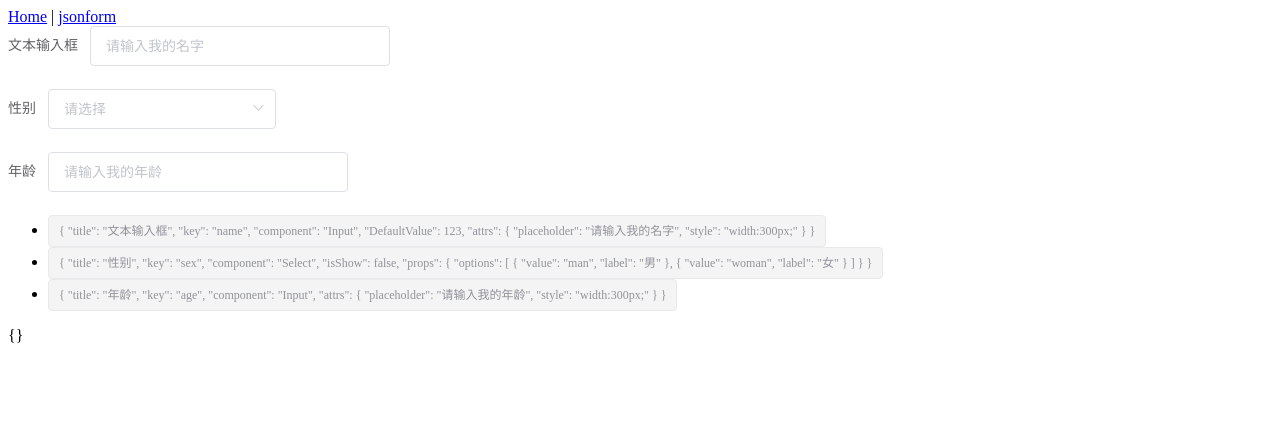
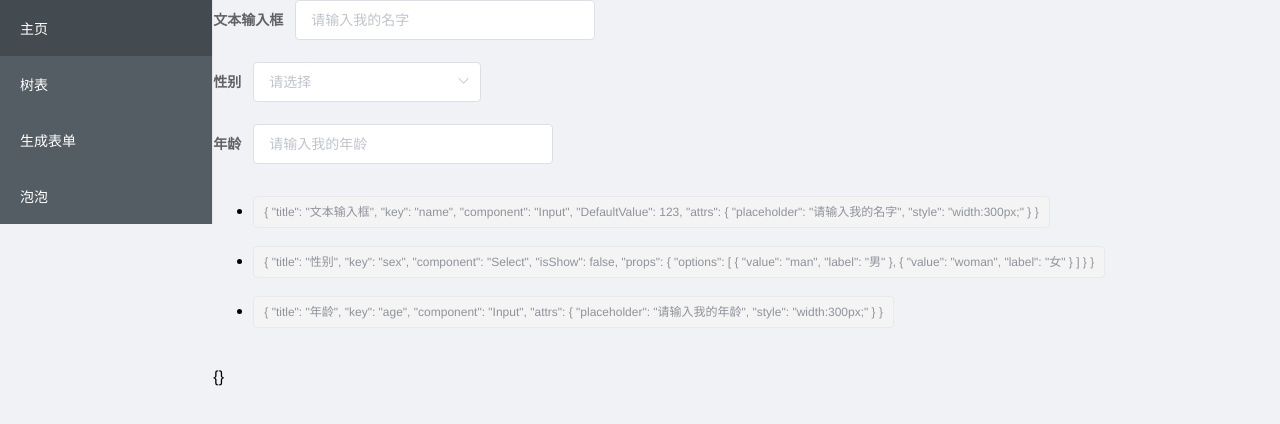
Before and after one commit to Liugq5713/growth-vue, a Vue app: page /#/jsonform in a window 1280 px wide. Shown: the top 424 px of the page. Built offline with nearby package versions, Linux system fonts and the light colour scheme.

Commit message:
wip add  tree table

```diff
--- a/package.json
+++ b/package.json
@@ -31,7 +31,9 @@
       "plugin:vue/essential",
       "eslint:recommended"
     ],
-    "rules": {},
+    "rules": {
+      "no-console": "off"
+    },
     "parserOptions": {
       "parser": "babel-eslint"
     }
--- a/src/App.vue
+++ b/src/App.vue
@@ -1,12 +1,49 @@
 <template>
   <div id="app">
-    <div id="nav">
-      <router-link to="/">Home</router-link> |
-      <router-link to="/jsonform">jsonform</router-link>
+    <div id="nav" class="navbar">
+      <el-col :span="4">
+        <el-menu
+          default-active="0"
+          background-color="#545c64"
+          text-color="#fff"
+          active-text-color="#ffd04b"
+          class="el-menu-vertical-demo"
+        >
+          <el-menu-item v-for="(route,idx) in router" :key="route.path" :index="String(idx)">
+            <router-link :to="route.path" class="link">{{route.name}}</router-link>
+          </el-menu-item>
+        </el-menu>
+      </el-col>
+      <el-col :span="20">
+        <router-view/>
+      </el-col>
     </div>
-    <router-view/>
   </div>
 </template>
+<script>
+import './app.css'
+export default {
+  data() {
+    return {
+      router: this.$router.options.routes
+    };
+  }
+};
+</script>
+<style>
 
-<style>
+#app{
+  margin:0;
+  padding:0;
+}
+.link {
+  text-decoration: none;
+  color: #ffff;
+}
+
+.navbar {
+  height: 50px;
+  line-height: 50px;
+  border-radius: 0px !important;
+}
 </style>
--- /dev/null
+++ b/src/app.css
@@ -0,0 +1,28 @@
+body {
+  height: 100%;
+  margin:0;
+  padding:0;
+  -moz-osx-font-smoothing: grayscale;
+  -webkit-font-smoothing: antialiased;
+  text-rendering: optimizeLegibility;
+  font-family: Helvetica Neue, Helvetica, PingFang SC, Hiragino Sans GB, Microsoft YaHei, Arial, sans-serif;
+  background-color: #f0f2f5;
+}
+
+label {
+  font-weight: 700;
+}
+
+html {
+  height: 100%;
+  box-sizing: border-box;
+}
+
+#app {
+  height: 100%;
+}
+
+
+.app-container {
+  padding: 20px;
+}
--- a/src/router.js
+++ b/src/router.js
@@ -1,6 +1,6 @@
 import Vue from 'vue'
 import Router from 'vue-router'
-import Home from './views/Home.vue'
+import Home from './views/Home/index.vue'
 
 Vue.use(Router)
 
@@ -8,16 +8,23 @@ export default new Router({
   routes: [
     {
       path: '/',
-      name: 'home',
+      name: '主页',
       component: Home
     },
     {
+      path: '/treetable',
+      name: '树表',
+      component: () => import('./views/treeTable/index.vue')
+    },
+    {
       path: '/jsonform',
-      name: 'jsonform',
-      // route level code-splitting
-      // this generates a separate chunk (about.[hash].js) for this route
-      // which is lazy-loaded when the route is visited.
+      name: '生成表单',
       component: () => import('./views/JsonForm/index.vue')
+    },
+    {
+      path:'/bubble',
+      name:'泡泡',
+      component:()=>import('./views/Bubble/index.vue')
     }
   ]
 })
--- /dev/null
+++ b/src/views/Bubble/bubble.vue
@@ -0,0 +1,24 @@
+<template>
+  <div>
+    <div class="bubble">
+
+    </div>
+  </div>
+</template>
+
+<script>
+  export default {
+
+  }
+</script>
+
+<style scoped>
+.bubble{
+  width: 200px;
+  height:200px;
+   border-radius:50%;
+  background: #659999;  /* fallback for old browsers */
+  background: -webkit-linear-gradient(to right, #f4791f, #659999);  /* Chrome 10-25, Safari 5.1-6 */
+  background: linear-gradient(to right, #f4791f, #659999); /* W3C, IE 10+/ Edge, Firefox 16+, Chrome 26+, Opera 12+, Safari 7+ */
+}
+</style>
--- /dev/null
+++ b/src/views/Bubble/index.vue
@@ -0,0 +1,14 @@
+<template>
+  <div>
+    <Bubble />
+  </div>
+</template>
+
+<script>
+import Bubble from './bubble'
+  export default {
+    components:{
+      Bubble
+    }
+  }
+</script>
--- a/src/views/Home.vue
+++ b/src/views/Home/index.vue
@@ -1,13 +1,11 @@
 <template>
-  <div class="home">
-  </div>
+  <div class="home">hello</div>
 </template>
 
 <script>
 // @ is an alias to /src
-
 export default {
-  name: 'home',
+  name: "home",
   components: {}
-}
+};
 </script>
--- /dev/null
+++ b/src/views/treeTable/data.js
@@ -0,0 +1,40 @@
+export default [
+  {
+    id: 1,
+    event: '第一个数据'
+  },
+  {
+    id: 2,
+    event: '第二个数据',
+    children: [
+      {
+        id: 2.1,
+        event: '事件2.1'
+      },
+      {
+        id: 2.2,
+        event: '事件2.2'
+      }
+    ]
+  },
+  {
+    id: 3,
+    event: '第三个数据',
+    children: [
+      {
+        id: 3.1,
+        event: '事件3.1',
+        timeLine: 90,
+        comment: '无',
+        children: [
+          {
+            id: '3.1.1',
+            event: '事件3.1.1',
+            timeLine: 5,
+            comment: '无'
+          }
+        ]
+      }
+    ]
+  }
+]
--- /dev/null
+++ b/src/views/treeTable/index.js
@@ -0,0 +1,32 @@
+// 给数据添加额外的几个属性
+// __leavel 层级
+export default function formatData(
+  data,
+  parent = null,
+  leavel = 0,
+  expand = false
+) {
+  console.log('data', data)
+  data.forEach(item => {
+    item.__leavel = leavel
+    item.__expand = expand
+    item.__parent = parent
+    if (item.children) {
+      formatData(item.children, item, leavel + 1)
+    }
+  })
+  return data
+}
+
+// 扁平化数组
+export const flatten = arr => {
+  let tmp = []
+  arr.forEach(item => {
+    tmp.push(item)
+    if (item.children && item.children.__zlength > 0) {
+      const children = flatten(item.children)
+      tmp = tmp.concat(children)
+    }
+  })
+  return tmp
+}
--- /dev/null
+++ b/src/views/treeTable/index.vue
@@ -0,0 +1,35 @@
+<template>
+  <el-table :data="res" border style="width: 100%">
+    <el-table-column :label="item.label" v-for="item in column" :key="item.key" align="center">
+      <template slot-scope="scope">
+        <i class="el-icon-plus"/>
+        <i class="el-icon-minus"/>
+      </template>
+    </el-table-column>
+  </el-table>
+</template>
+
+<script>
+import data from "./data.js";
+import formatData from "./index.js";
+
+const column = [{ label: "ID", key: "id" }, { label: "事件", key: "event" }];
+export default {
+  name: "tree-table",
+  data() {
+    return {
+      column,
+      data,
+      res: {},
+      linkArr: []
+    };
+  },
+  created() {
+    this.res = this.formatData(this.data);
+    console.log("this.res", this.res);
+  },
+  methods: {
+    formatData
+  }
+};
+</script>
```
Also changed, not shown: src/views/treeTable/link.js (added, +72 -0 lines), src/views/treeTable/tableColumn.vue (added, +14 -0 lines).
